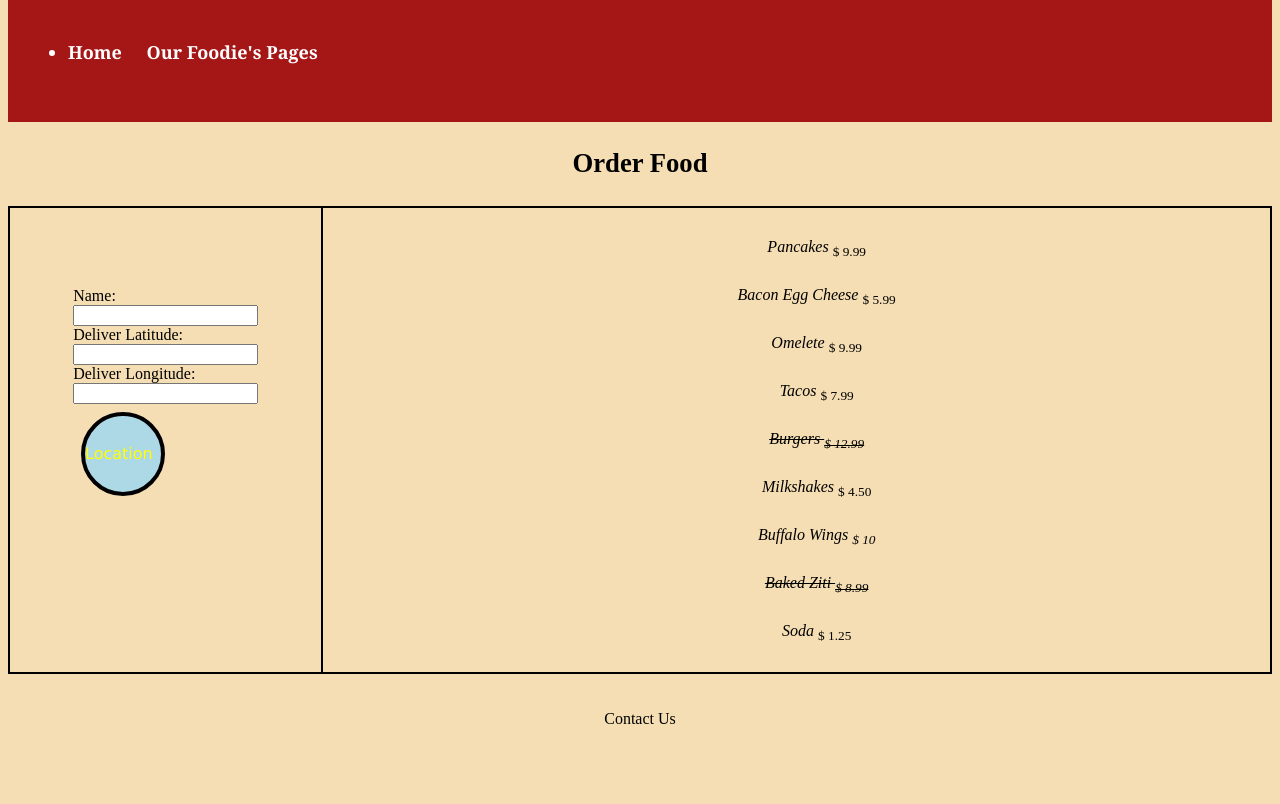
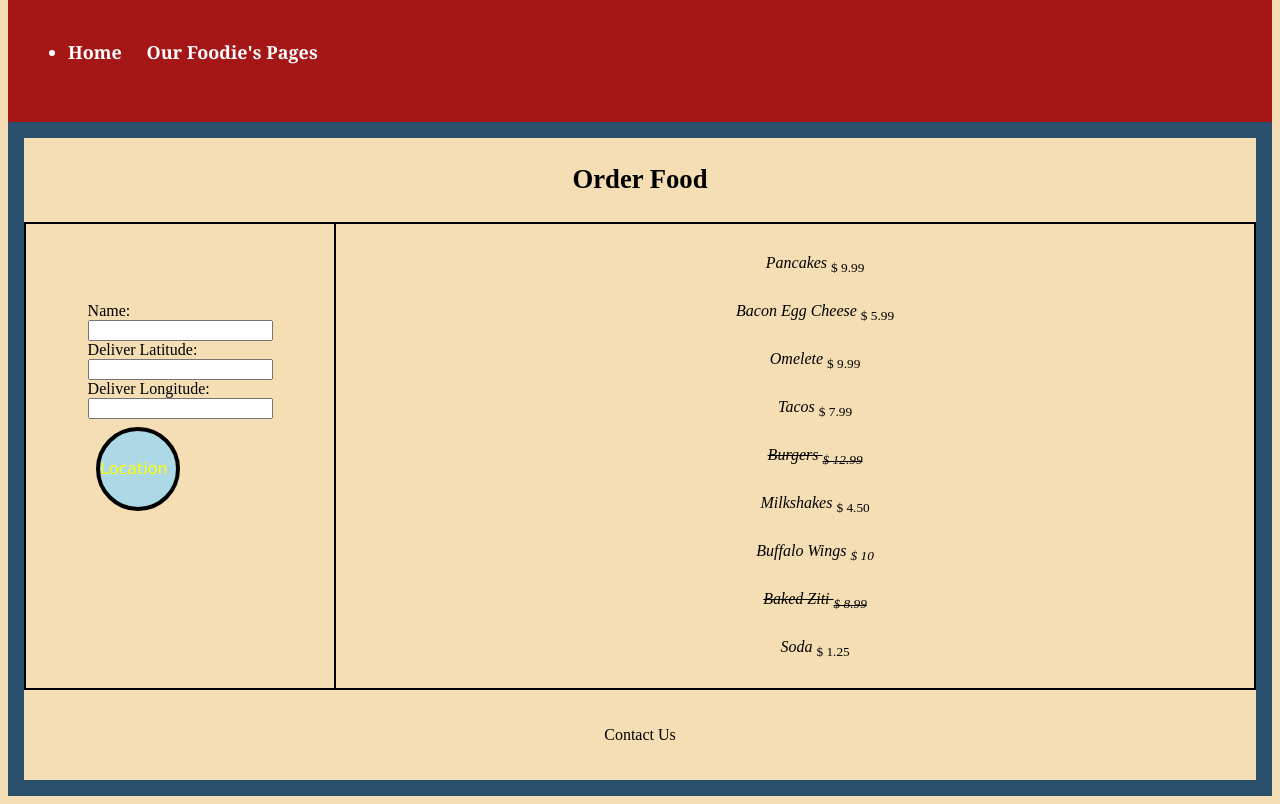
Before and after one commit to JUMP-2019-HTML-Project-Team-3/CSS-HTML-Team3, a plain HTML site: page greg.html in a window 1280 px wide. Shown: the part 90-894 px from the top of the page. Before the commit the page ends 862 px from the top, so only its background shows below. Drawn offline with Linux system fonts and the light colour scheme.

Commit message:
Added Border

```diff
--- a/greg.html
+++ b/greg.html
@@ -29,7 +29,7 @@
           </div>
     <!-- NAV BAR END -->
 
-
+    <div class="outer-box-frame">
     <span class="topSpan"><p class="TopFont"><b>Order Food</b></p></span>
     <section>
         <aside>
@@ -140,6 +140,7 @@
             Contact Us
         </p>
     </footer>
+    </div>
 </body>
 
     <!--Feature 8 Geolocation-->
```
